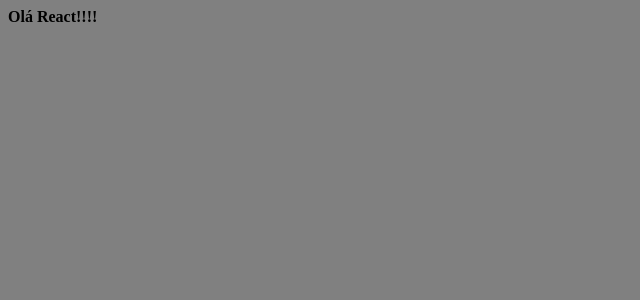
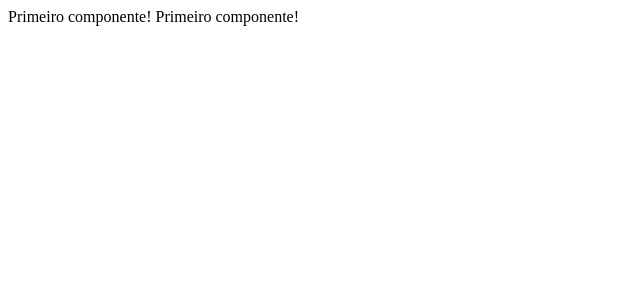
Before and after one commit to viniciusfdasilva/curso-react, a React (Create React App) app in the folder projeto_1/fundamentos-react/: page / in a window 1280 px wide. Shown: the top 300 px of the page, without its empty margins (0-640 px from the left). Built offline with nearby package versions, Linux system fonts and the light colour scheme.

Commit message:
Sessão 2 - Video 14

```diff
--- /dev/null
+++ b/projeto_1/fundamentos-react/src/components/basicos/Primeiro.js
@@ -0,0 +1,3 @@
+export default function Primeiro(){
+    return 'Primeiro componente! '
+}
--- a/projeto_1/fundamentos-react/src/index.js
+++ b/projeto_1/fundamentos-react/src/index.js
@@ -1,12 +1,11 @@
-import './index.css'
 import React from 'react'
 import ReactDOM from 'react-dom'
-
-const tag = <strong>Olá React!!!!</strong>
+import Primeiro from './components/basicos/Primeiro'
 
 ReactDOM.render(
   <div>
-    { tag }
+    <Primeiro></Primeiro>
+    <Primeiro></Primeiro>
   </div> ,
   document.getElementById('root')
 )
```
